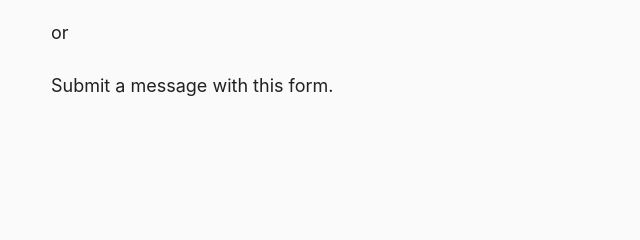
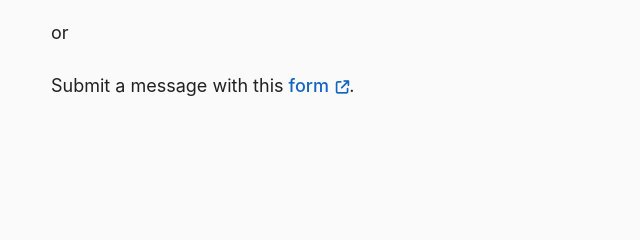
Before and after one commit to tang9ian/tang9ian.gihub.io, a plain HTML site: page contact/index.html in a window 1280 px wide. Shown: the part 263-503 px from the top of the page, 159-799 px from the left. Drawn offline with Linux system fonts and the light colour scheme.

Commit message:
add google form

```diff
--- a/contact/index.html
+++ b/contact/index.html
@@ -157,7 +157,7 @@ Submit a message with this form.">
     </header>
     <p>Send me a message at my <a href="mailto:tang9ian@gmail.com?subject=" >email</a> address</p>
 <p>or</p>
-<p>Submit a message with this form.</p>
+<p>Submit a message with this <a href="https://forms.gle/vGfKjzDkKJgmpUaU9"  class="external-link" target="_blank" rel="noopener">form</a>.</p>
 
   </article>
 </section>
```
